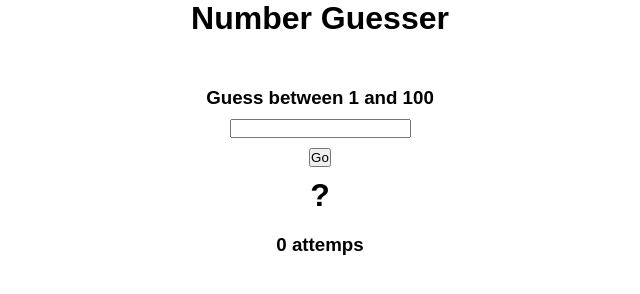
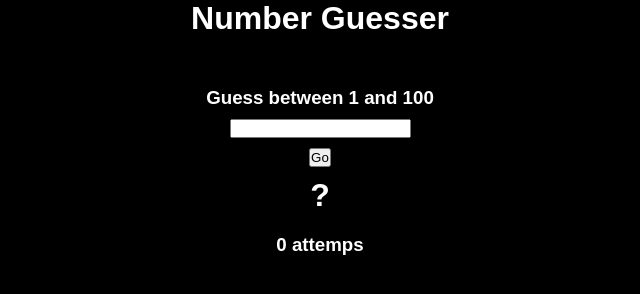
Before and after one commit to TimmyBit/number-guessing, a plain HTML site: page index.html in a window 1280 px wide. Shown: the whole page, without its empty margins (320-960 px from the left). Drawn offline with Linux system fonts and the light colour scheme.

Commit message:
changed the background

```diff
--- a/style.css
+++ b/style.css
@@ -9,6 +9,8 @@ body {
     flex-direction: column;
     align-items: center;
     gap: 50px;
+    background: #000;
+    color: #fff;
 }
 
 header {
```
